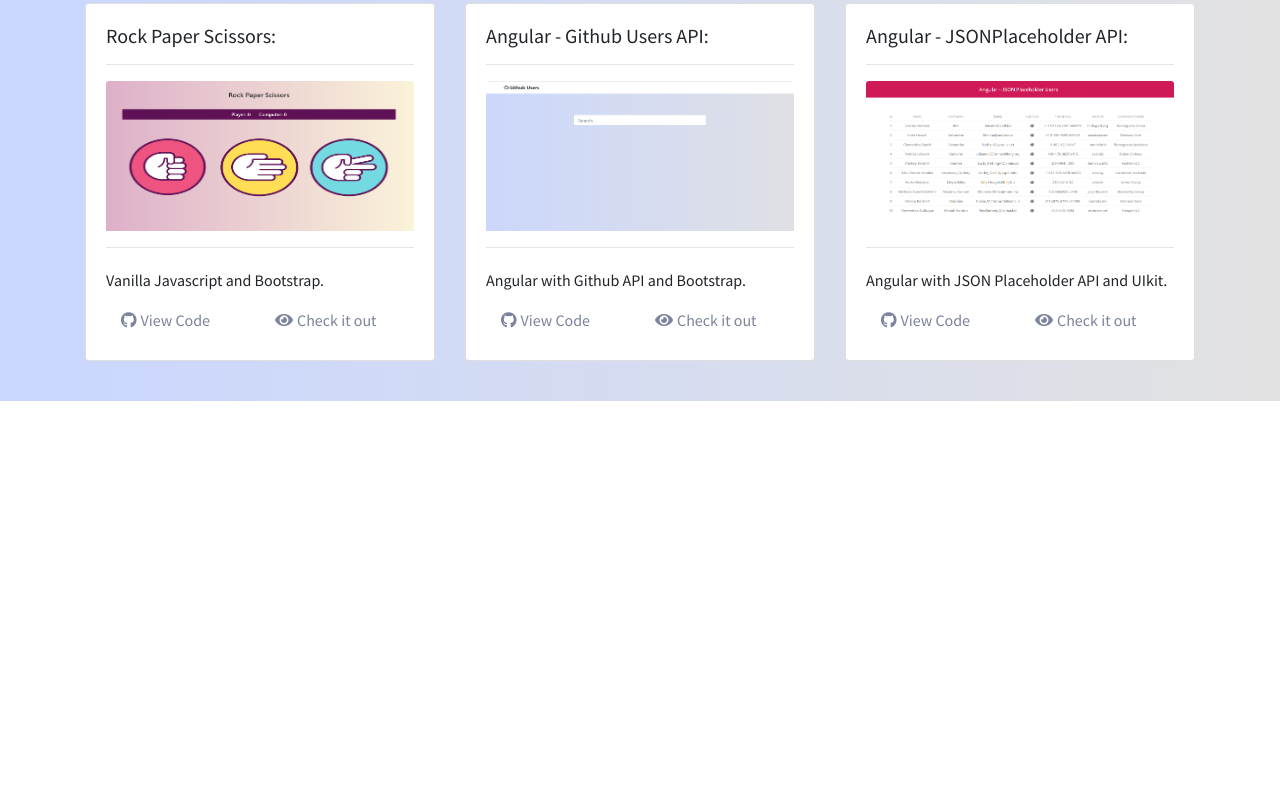
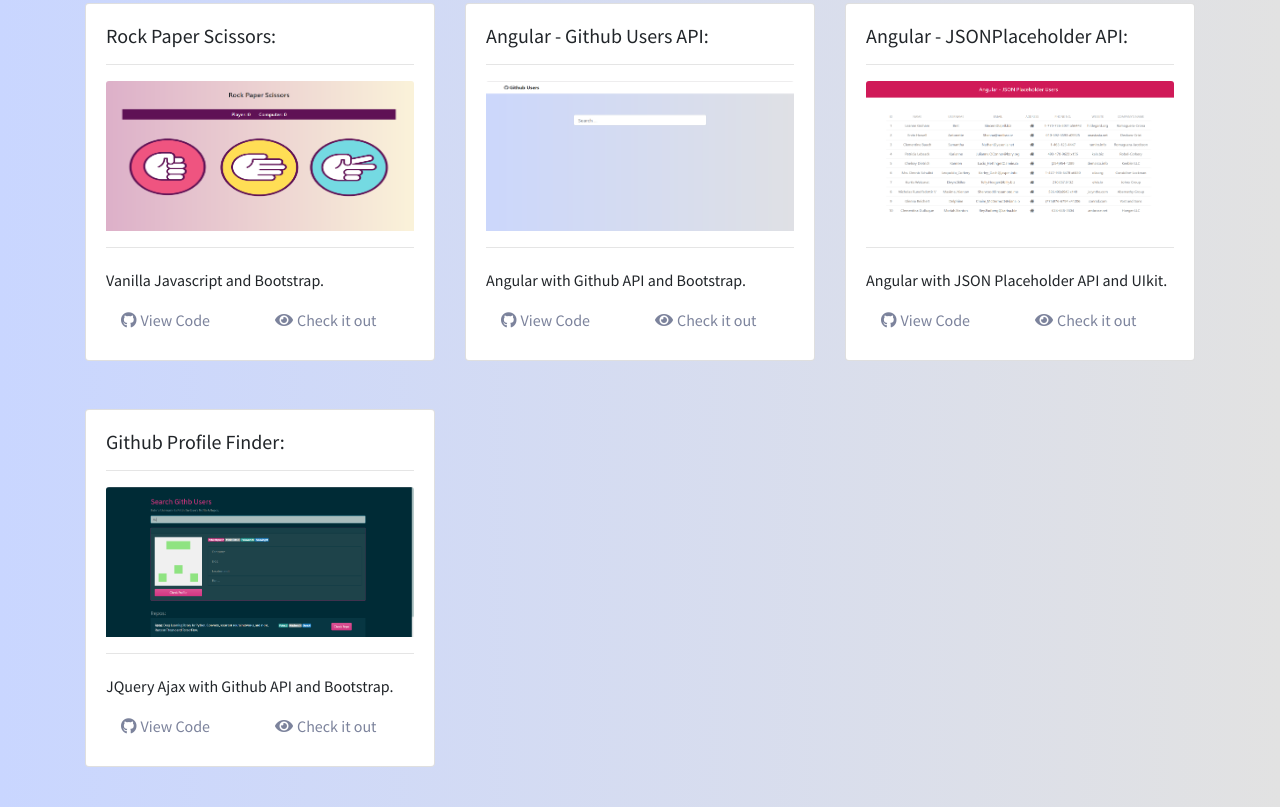
Before and after one commit to NehalHazem/MyPortfolio.io, a plain HTML site: page projects.html in a window 1280 px wide. Shown: the part 984-1791 px from the top of the page. Before the commit the page ends 1385 px from the top, so only its background shows below. Drawn offline with nearby package versions, Linux system fonts and the light colour scheme.

Commit message:
Github JQuery Ajax Profile Finder

```diff
--- a/projects.html
+++ b/projects.html
@@ -214,6 +214,26 @@
                         </div>
                     </div>
 
+                    <div class="col-md-4 mt-4 mb-4">
+                        <div class="card">
+                            <div class="card-body">
+                                <h5>Github Profile Finder:</h5>
+                                <hr>
+                                <img src="imgs/JQuery - Ajax Finder.png" class="card-img-top" height="150">
+                                <hr>
+                                <div class="row pt-1 pb-2 mx-auto">
+                                    <p class="card-text">JQuery Ajax with Github API and Bootstrap.</p>
+                                    <div class="col-md-6">
+                                        <a class="card-link" target="_blank" href="https://github.com/NehalHazem/GithubProfileFinder.io"><i class="fab fa-github pr-1"></i>View Code</a>
+                                    </div>
+                                    <div class="col-md-6">
+                                        <a class="card-link" target="_blank" href="https://nehalhazem.github.io/GithubProfileFinder.io/"><i class="fas fa-eye pr-1"></i>Check it out</a>
+                                    </div>
+                                </div>
+                            </div>
+                        </div>
+                    </div>
+
                 </div>
             </div>
         </div>
```
Also changed, not shown: imgs/JQuery - Ajax Finder.png (added).
